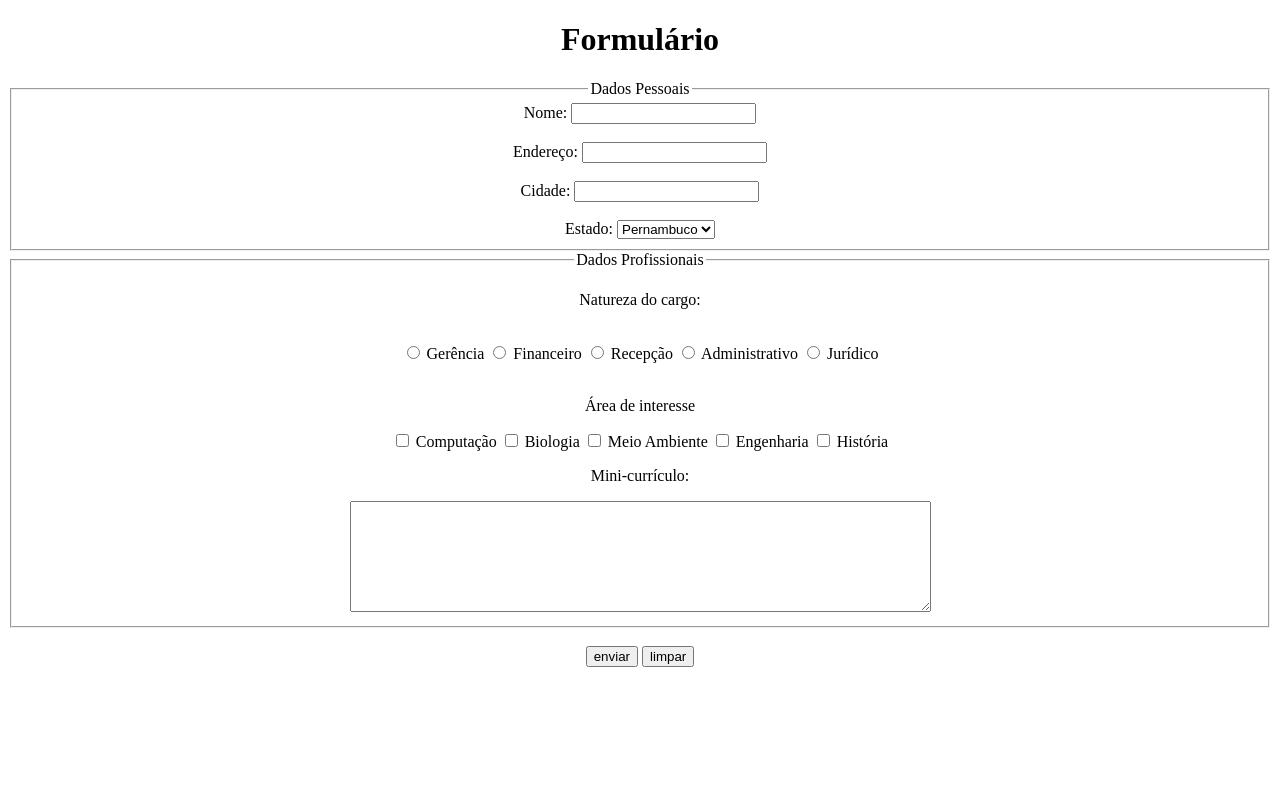
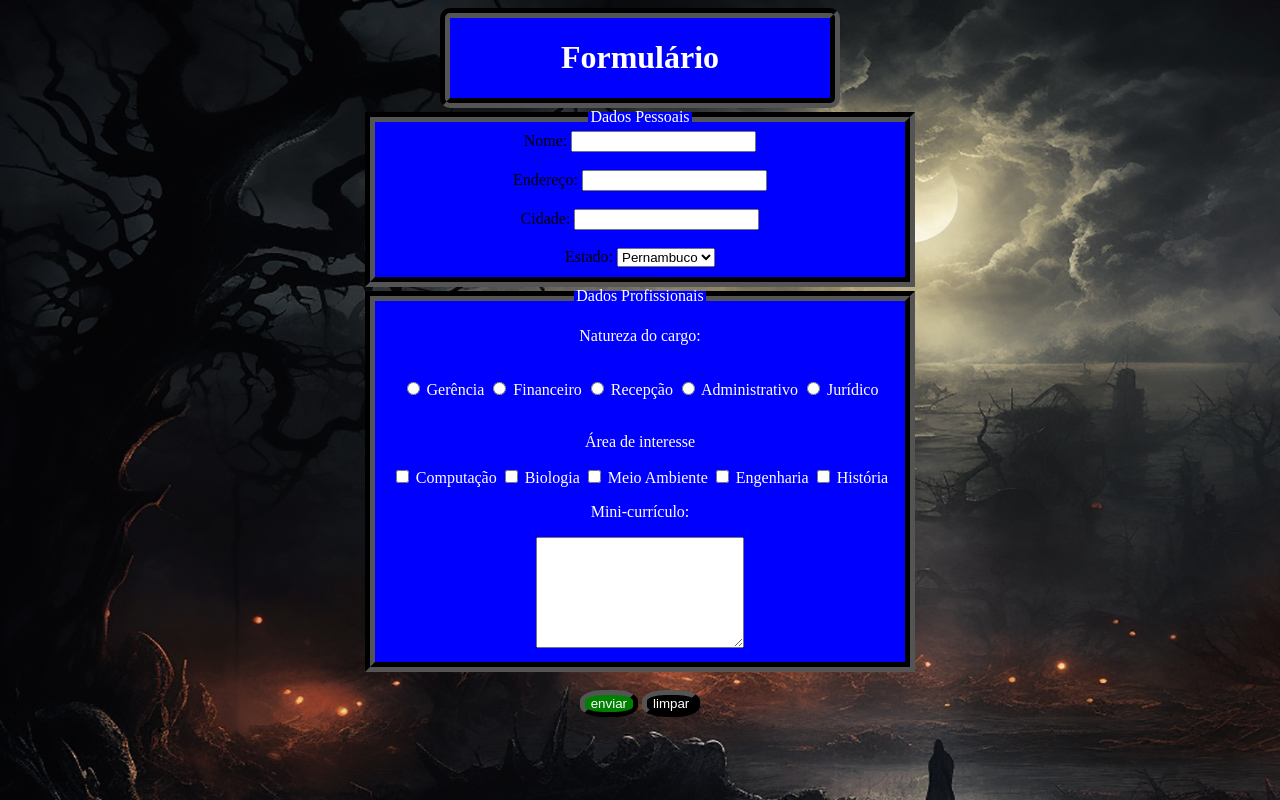
Before and after one commit to AntonioLopes21/Estudos-PROA-front-end, a plain HTML site: page desafio1/formularious.html in a window 1280 px wide. Drawn offline with Linux system fonts and the light colour scheme.

Commit message:
estilizando o formulário com css

```diff
--- /dev/null
+++ b/aula02Explicacao/Style.css
@@ -0,0 +1,73 @@
+h1{
+   color: red;
+   background-color: aquamarine;
+   text-align: center;
+   font-size: xx-large;
+   font-weight: bolder;
+   font-style: oblique;
+   text-transform: uppercase;
+
+}
+
+h2 {
+   color: blue;
+   background-color: blanchedalmond;
+   font-family: 'Trebuchet MS', 'Lucida Sans Unicode', 'Lucida Grande', 'Lucida Sans', Arial, sans-serif;
+   text-decoration: underline;
+   text-transform: lowercase;
+   text-align: center;
+   border-width: thick;
+}
+
+p {
+   color: white;
+   background-color: black;
+   font-family: Georgia, 'Times New Roman', Times, serif;
+   font-size:small;
+   font-style: italic;
+   text-indent: 12%;
+   border-width: 10px 10px 10px 10px;
+
+
+}
+
+/*
+body {
+   background-color: darkcyan;
+} */
+
+.labels {
+   color: red;
+}
+
+#caixa {
+   border-width: 50%;
+   margin: auto;
+   text-align: center;
+   align-items: center;
+   align-content: center;
+   width: 40%;
+   height: 40%;
+   background-color: greenyellow;
+}
+
+p.one {
+   border-width: 50px 50px 50px 50px;
+}
+
+#caixa {
+   border-width: 10px;
+   /* border-style:  */
+   border-style: groove;/*altera o estilo da borda*/
+   border-color: aqua;
+}
+
+.sid {
+   align-content: center;
+   text-align: center;
+}
+
+.inputInfoPessoal #fname {
+   align-items: center;
+   align-content: center;
+}
--- /dev/null
+++ b/desafio1/formularious.css
@@ -0,0 +1,97 @@
+#form {
+    align-items: center;
+    text-align: center;
+}
+
+h1 {
+
+}
+
+body {
+
+}
+
+.textao {
+
+    text-align: center;
+    color: white;
+    background-color: blue;
+    border-width:10px;
+    border-radius: 10px;
+    border-color: black;
+    border-style: groove;
+    size: 50%;
+    width: 30%;
+    height: 30%;
+    align-content: center;
+    align-items: center;
+    text-align: center;
+    justify-content: center;
+    margin: auto;
+}
+
+/* **primeiro fieldset */
+#quadrado {
+    color: white;
+    border-width: 10px;
+    background-color: blue;
+    size: 30%;
+    margin: auto;
+    width: 40%;
+    height: 40%;
+    border-color: black;
+    /*border-color: red;
+    border-style: dashed;
+    min-width: 60%;
+    max-width: 30%;
+    height:  80%; */
+}
+
+
+.inputInfoPessoal {
+    color: black;
+}
+
+
+#dadosProfissionais {
+    border-color: black;
+    border-width: 10px;
+    background-color: blue;
+    color: white;
+    size: 30%;
+    margin: auto;
+    width: 40%;
+    height: 40%;
+}
+
+body {
+    background-image: url('imagem/provisorio.jpg');
+    background-color: beige;
+}
+
+.botao1 {
+    border-radius: 40%;
+    border-width: 05px;
+    color: white;
+    background-color: green;
+    /* display: flex; */
+    align-items: center;
+    text-align: center;
+    margin: auto;
+}
+
+.botao2 {
+    border-radius: 40%;
+    border-width: 05px;
+    color: white;
+    background-color: black;
+    /* display: flex; */
+    align-items: center;
+    text-align: center;
+    margin: auto;
+}
+
+.caixao {
+    width: 40%;
+    height: 40%;
+}
--- a/desafios/formularious.html
+++ b/desafio1/formularious.html
@@ -9,26 +9,28 @@
 </head>
 
 <body>
-    <h1>Formulário</h1>
-
+    <div class="textao">
+        <h1>Formulário</h1>
+    </div>
     <form id="form">
-        <fieldset>
+        <fieldset id="quadrado">
             <legend>Dados Pessoais</legend>
 
 
-            <label for="nome">Nome:</label>
+            <label class="inputInfoPessoal" for="nome">Nome:</label>
             <input type="text" name="Nome" id="Nome">
             <br>
             <br>
-            <label for="address">Endereço:</label>
+            <label class="inputInfoPessoal" for="address">Endereço:</label>
             <input type="text" name="address" id="address">
             <br>
             <br>
-            <label for="city">Cidade:</label>
+            <label class="inputInfoPessoal" for="city">Cidade:</label>
             <input type="text" name="city" id="city">
             <br>
             <br>
-            <label for="state">Estado:</label>
+            <label class="inputInfoPessoal" for="state">Estado:</label>
+
             <select name="state" id="state" size="1">
                 <option value="Pernambuco">Pernambuco</option>
                 <option value="Sao paulo">São Paulo</option>
@@ -38,7 +40,7 @@
 
         </fieldset>
 
-        <fieldset>
+        <fieldset id="dadosProfissionais">
             <legend>Dados Profissionais</legend>
             <p>Natureza do cargo:</p>
             <br>
@@ -48,7 +50,7 @@
             <input type="radio" id="Financeiro" name="Financeiro" value="Financeiro">
             <label for="Financeiro">Financeiro</label>
 
-            <input type="radio" id="Recepção" name="Recepção" value="Recepção">
+            <input type="radio" id="Recepcao" name="Recepção" value="Recepção">
             <label for="Recepção">Recepção</label>
 
             <input type="radio" id="Administrativo" name="Administrativo" value="Administrativo">
@@ -75,12 +77,12 @@
             <label for="computacao" name="computacao" value="computacao">História</label>
 
             <p>Mini-currículo:</p>
-            <textarea rows="7" cols="70"></textarea>
+            <textarea class="caixao" rows="7" cols="70"></textarea>
 
         </fieldset>
         <br>
-        <input type="submit" value="enviar">
-        <input type="reset" value="limpar">
+        <input class="botao1" type="submit" value="enviar">
+        <input class="botao2" type="reset" value="limpar">
     </form>
 </body>
 
--- a/desafios/formularious.css
+++ /dev/null
@@ -1,12 +0,0 @@
-#form {
-    align-items: center;
-    text-align: center;
-}
-
-h1 {
-    text-align: center;
-}
-
-body {
-
-}
```
Also changed, not shown: aula02Explicacao/Aula02.html (added, +35 -0 lines), aula1Explicacao/arquivo.css (renamed from assunto1/arquivo.css), aula1Explicacao/index.html (renamed from assunto1/index.html), desafio1/imagem/ada.jpg (added), desafio1/imagem/dark-fantasy-capa.png (added), desafio1/imagem/fada.avif (added), desafio1/imagem/fantasy.avif (added), desafio1/imagem/fotinha.jpg (added), desafio1/imagem/guerra.jpg (added), desafio1/imagem/provisorio.jpg (added), 2 other files.
